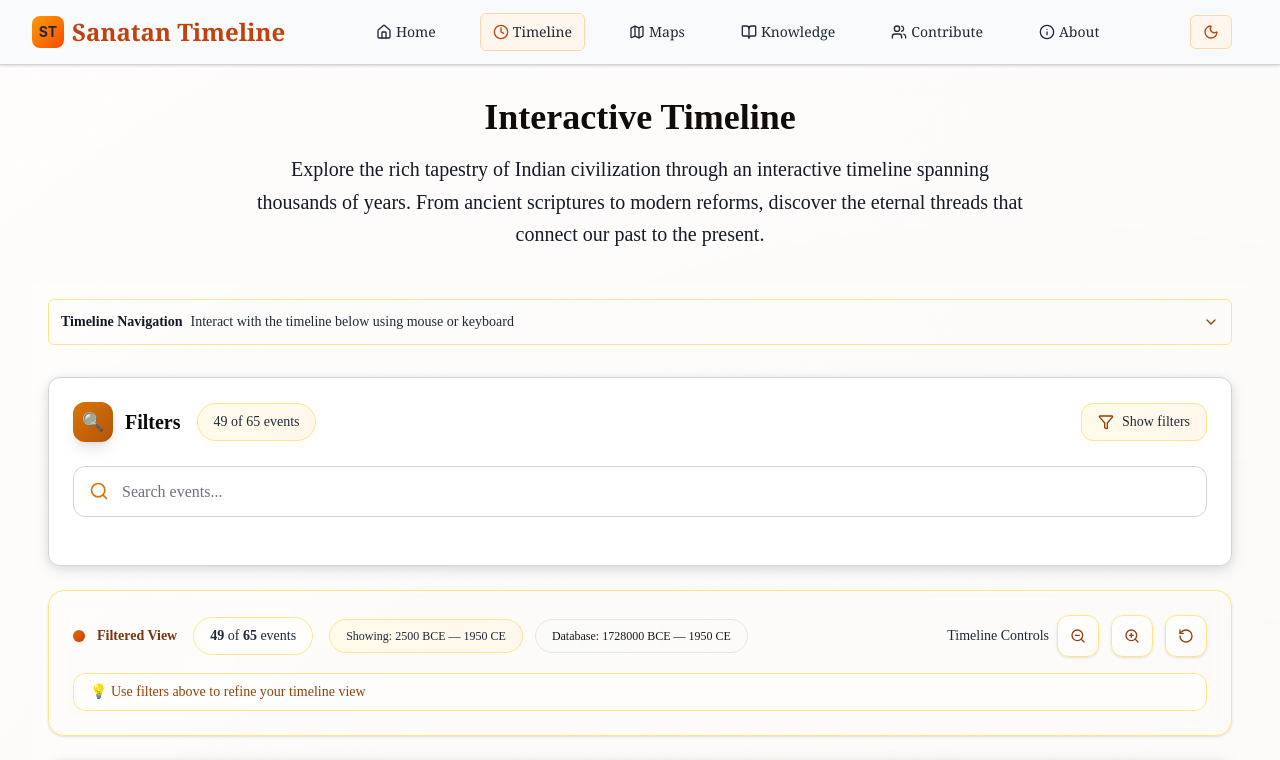
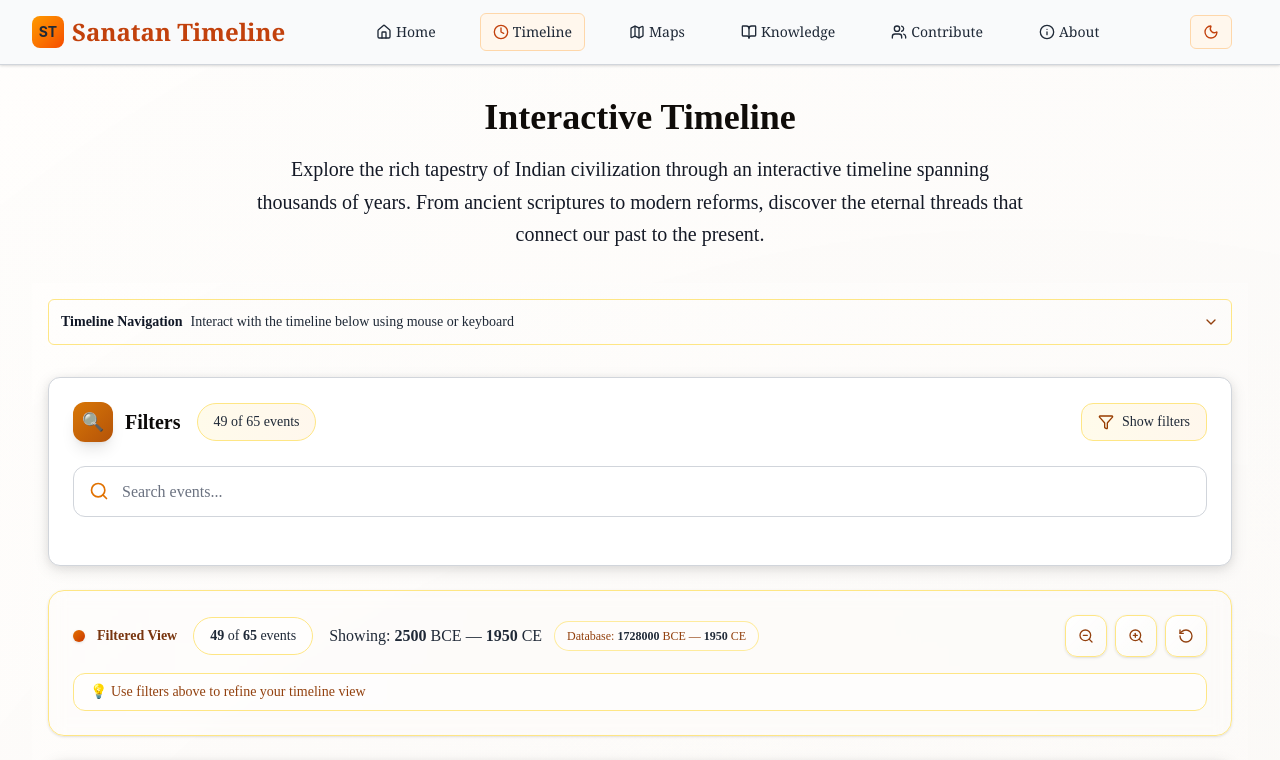
Before and after one commit to vikrant1379/eternal_timelines, a Next.js app: page /timeline in a window 1280 px wide. Shown: the top 760 px of the page. Built offline with nearby package versions, Linux system fonts and the light colour scheme.

Commit message:
Restored to '30ce847c8481dd54d6c755d5c190f67fe8a3a116'
Replit-Restored-To: 30ce847c8481dd54d6c755d5c190f67fe8a3a116

```diff
--- a/src/app/globals.css
+++ b/src/app/globals.css
@@ -114,12 +114,12 @@
   }
 
   .dark .timeline-event-card > div {
-    border: 1px solid rgba(245, 158, 11, 0.3) !important;
-    background: linear-gradient(135deg, #1e293b 0%, #334155 50%, #1e293b 100%) !important;
+    border: 1px solid rgba(245, 158, 11, 0.15) !important;
+    background: linear-gradient(145deg, #1e293b 0%, #1a2332 100%) !important;
     box-shadow:
       0 4px 16px rgba(0, 0, 0, 0.4),
-      0 2px 8px rgba(245, 158, 11, 0.08),
-      inset 0 1px 0 rgba(245, 158, 11, 0.1) !important;
+      0 1px 4px rgba(0, 0, 0, 0.3),
+      inset 0 1px 0 rgba(255, 255, 255, 0.05) !important;
   }
 
   .timeline-event-card:hover > div {
@@ -195,36 +195,14 @@
   }
 
   .dark input, .dark textarea, .dark select {
-    background: linear-gradient(135deg, #374151 0%, #4b5563 100%) !important;
-    border: 1px solid rgba(245, 158, 11, 0.3) !important;
+    background: #374151 !important;
+    border: 1px solid #4b5563 !important;
     color: #f9fafb !important;
-    box-shadow:
-      0 2px 4px rgba(0, 0, 0, 0.1),
-      inset 0 1px 0 rgba(255, 255, 255, 0.05) !important;
   }
 
   .dark input::placeholder, .dark textarea::placeholder {
-    color: #cbd5e1 !important;
+    color: #9ca3af !important;
     opacity: 1 !important;
-  }
-
-  /* Professional timeline status badges for dark mode */
-  .dark .timeline-status-badge {
-    background: linear-gradient(135deg, #334155 0%, #475569 100%);
-    border: 1px solid rgba(245, 158, 11, 0.3);
-    color: #fbbf24;
-    box-shadow:
-      0 2px 8px rgba(0, 0, 0, 0.3),
-      inset 0 1px 0 rgba(245, 158, 11, 0.1);
-  }
-
-  .dark .timeline-filter-badge {
-    background: linear-gradient(135deg, #1e293b 0%, #334155 100%);
-    border: 1px solid rgba(245, 158, 11, 0.25);
-    color: #cbd5e1;
-    box-shadow:
-      0 2px 6px rgba(0, 0, 0, 0.2),
-      inset 0 1px 0 rgba(245, 158, 11, 0.08);
   }
 
   /* Form labels styling */
@@ -258,13 +236,12 @@
   }
 
   .dark .timeline-controls button {
-    background: linear-gradient(135deg, #334155 0%, #475569 50%, #334155 100%);
-    border: 1px solid rgba(245, 158, 11, 0.4);
+    background: linear-gradient(145deg, #1e293b, #1a2332);
+    border: 1px solid rgba(245, 158, 11, 0.2);
     color: #fbbf24;
     box-shadow:
-      0 4px 12px rgba(0, 0, 0, 0.3),
-      0 1px 3px rgba(245, 158, 11, 0.1),
-      inset 0 1px 0 rgba(255, 255, 255, 0.1);
+      0 2px 8px rgba(0, 0, 0, 0.3),
+      inset 0 1px 0 rgba(255, 255, 255, 0.05);
   }
 
   .timeline-controls button:hover {
@@ -275,12 +252,12 @@
   }
 
   .dark .timeline-controls button:hover {
-    background: linear-gradient(135deg, #475569 0%, #64748b 50%, #475569 100%);
-    border-color: rgba(245, 158, 11, 0.6);
+    background: linear-gradient(145deg, #1f2937, #1e293b);
+    border-color: rgba(245, 158, 11, 0.4);
     box-shadow:
-      0 6px 20px rgba(0, 0, 0, 0.4),
-      0 2px 8px rgba(245, 158, 11, 0.15),
-      inset 0 1px 0 rgba(255, 255, 255, 0.15);
+      0 4px 16px rgba(0, 0, 0, 0.4),
+      0 2px 8px rgba(245, 158, 11, 0.1),
+      inset 0 1px 0 rgba(255, 255, 255, 0.1);
     transform: translateY(-1px);
   }
 
@@ -353,12 +330,12 @@
   }
 
   .dark .academic-card {
-    background: linear-gradient(135deg, #1e293b 0%, #334155 50%, #1e293b 100%);
-    border: 1px solid rgba(245, 158, 11, 0.25);
+    background: linear-gradient(145deg, #1e293b 0%, #1a2332 100%);
+    border: 1px solid rgba(245, 158, 11, 0.15);
     box-shadow:
       0 4px 16px rgba(0, 0, 0, 0.4),
-      0 2px 8px rgba(245, 158, 11, 0.08),
-      inset 0 1px 0 rgba(245, 158, 11, 0.1);
+      0 1px 4px rgba(0, 0, 0, 0.3),
+      inset 0 1px 0 rgba(255, 255, 255, 0.05);
   }
 
   .academic-card:hover {
@@ -369,12 +346,12 @@
   }
 
   .dark .academic-card:hover {
-    border-color: rgba(245, 158, 11, 0.5);
-    background: linear-gradient(135deg, #334155 0%, #475569 50%, #334155 100%);
+    border-color: rgba(245, 158, 11, 0.4);
+    background: linear-gradient(145deg, #1e293b 0%, #1f2937 100%);
     box-shadow:
       0 8px 32px rgba(0, 0, 0, 0.5),
-      0 4px 16px rgba(245, 158, 11, 0.15),
-      inset 0 1px 0 rgba(245, 158, 11, 0.15);
+      0 4px 16px rgba(245, 158, 11, 0.1),
+      inset 0 1px 0 rgba(255, 255, 255, 0.1);
     transform: translateY(-3px);
   }
 
--- a/src/components/timeline/ui/TimelineEventsGrid.tsx
+++ b/src/components/timeline/ui/TimelineEventsGrid.tsx
@@ -20,7 +20,7 @@ export default function TimelineEventsGrid({
         <div className="w-10 h-10 academic-accent rounded-xl flex items-center justify-center text-white text-lg mr-3 shadow-lg">
           📚
         </div>
-        <h3 className="text-2xl font-bold text-stone-900" style={{ fontFamily: 'Playfair Display, serif' }}>
+        <h3 className="text-2xl font-bold text-stone-900 dark:text-slate-200" style={{ fontFamily: 'Playfair Display, serif' }}>
           All Events ({events.length})
         </h3>
       </div>
--- a/src/components/timeline/ui/TimelineStatus.tsx
+++ b/src/components/timeline/ui/TimelineStatus.tsx
@@ -58,47 +58,52 @@ export default function TimelineStatus({
           {sortedFilteredEvents.length > 0 && (
             <div className="flex items-center space-x-3" style={{ fontFamily: 'Playfair Display, serif'}}>
               {isFiltered && (
-                <div className="text-xs text-amber-800 bg-gradient-to-r from-amber-50 to-orange-50 px-4 py-2 rounded-full border border-amber-200 font-medium">
-                  Showing: {formatYear(filteredMinYear)} — {formatYear(filteredMaxYear)}
+
+                <div>
+                  Showing: <span className="font-bold">{Math.abs(filteredMinYear)}</span> BCE —{' '}
+                  <span className="font-bold">{filteredMaxYear}</span> CE
                 </div>
               )}
-              <div className="text-xs text-stone-700 bg-gradient-to-r from-stone-50 to-stone-25 px-4 py-2 rounded-full border border-stone-200 font-medium">
-                Database: {formatYear(totalMinYear)} — {formatYear(totalMaxYear)}
-              </div>
+
+              {/* Show total database span when not filtered or when helpful for context */}
+              {sortedAllEvents.length > 0 && (
+                <div className="text-xs text-amber-700 bg-white/40 px-3 py-1.5 rounded-full border border-amber-200/80 font-medium dark:text-amber-300 dark:bg-slate-600/60 dark:border-amber-500/30">
+                  Database: <span className="font-bold">{Math.abs(totalMinYear)}</span> BCE —{' '}
+                  <span className="font-bold">{totalMaxYear}</span> CE
+                </div>
+              )}
             </div>
           )}
         </div>
 
+        {/* Timeline Controls - Only show if handlers are provided */}
         {showControls && (
-          <div className="flex items-center space-x-3">
-            <span className="text-sm text-amber-800 font-medium mr-2" style={{ fontFamily: 'Source Serif Pro, serif' }}>
-              Timeline Controls
-            </span>
+          <div className="flex items-center space-x-2">
             {onZoomOut && (
               <button
                 onClick={onZoomOut}
-                className="p-3 bg-gradient-to-br from-white to-amber-25 border border-amber-200 rounded-xl hover:from-amber-25 hover:to-amber-50 transition-all duration-200 shadow-sm hover:shadow-md transform hover:scale-105"
+                className="p-3 bg-gradient-to-br from-white to-amber-25 border border-amber-200 rounded-xl hover:from-amber-25 hover:to-amber-50 transition-all duration-200 shadow-sm hover:shadow-md transform hover:scale-105 dark:bg-gradient-to-br dark:from-slate-700 dark:to-slate-600 dark:border-amber-500/30 dark:hover:from-slate-600 dark:hover:to-slate-500"
                 title="Zoom Out"
               >
-                <ZoomOut className="w-4 h-4 text-amber-700" />
+                <ZoomOut className="w-4 h-4 text-amber-700 dark:text-amber-400" />
               </button>
             )}
             {onZoomIn && (
               <button
                 onClick={onZoomIn}
-                className="p-3 bg-gradient-to-br from-white to-amber-25 border border-amber-200 rounded-xl hover:from-amber-25 hover:to-amber-50 transition-all duration-200 shadow-sm hover:shadow-md transform hover:scale-105"
+                className="p-3 bg-gradient-to-br from-white to-amber-25 border border-amber-200 rounded-xl hover:from-amber-25 hover:to-amber-50 transition-all duration-200 shadow-sm hover:shadow-md transform hover:scale-105 dark:bg-gradient-to-br dark:from-slate-700 dark:to-slate-600 dark:border-amber-500/30 dark:hover:from-slate-600 dark:hover:to-slate-500"
                 title="Zoom In"
               >
-                <ZoomIn className="w-4 h-4 text-amber-700" />
+                <ZoomIn className="w-4 h-4 text-amber-700 dark:text-amber-400" />
               </button>
             )}
             {onReset && (
               <button
                 onClick={onReset}
-                className="p-3 bg-gradient-to-br from-white to-amber-25 border border-amber-200 rounded-xl hover:from-amber-25 hover:to-amber-50 transition-all duration-200 shadow-sm hover:shadow-md transform hover:scale-105"
+                className="p-3 bg-gradient-to-br from-white to-amber-25 border border-amber-200 rounded-xl hover:from-amber-25 hover:to-amber-50 transition-all duration-200 shadow-sm hover:shadow-md transform hover:scale-105 dark:bg-gradient-to-br dark:from-slate-700 dark:to-slate-600 dark:border-amber-500/30 dark:hover:from-slate-600 dark:hover:to-slate-500"
                 title="Reset View"
               >
-                <RotateCcw className="w-4 h-4 text-amber-700" />
+                <RotateCcw className="w-4 h-4 text-amber-700 dark:text-amber-400" />
               </button>
             )}
           </div>
@@ -106,7 +111,7 @@ export default function TimelineStatus({
       </div>
 
       {isFiltered && (
-        <div className="mt-4 text-sm text-amber-700 bg-white/50 px-4 py-2 rounded-xl border border-amber-200" style={{ fontFamily: 'Source Serif Pro, serif' }}>
+        <div className="mt-4 text-sm text-amber-700 bg-white/50 px-4 py-2 rounded-xl border border-amber-200 dark:text-amber-300 dark:bg-slate-700/50 dark:border-amber-500/30" style={{ fontFamily: 'Source Serif Pro, serif' }}>
           💡 Use filters above to refine your timeline view
         </div>
       )}
```
Also changed, not shown: src/components/timeline/TimelineFilters.tsx (+4 -4 lines), src/components/timeline/ui/TimelineCard.tsx (+21 -53 lines).
